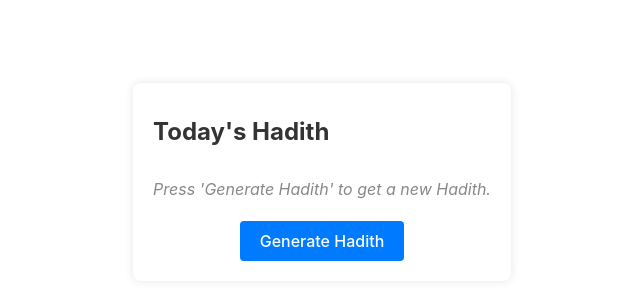
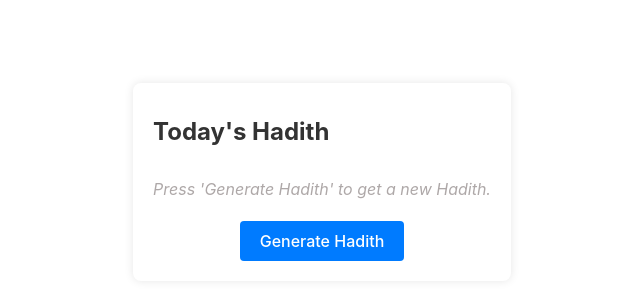
Before and after one commit to Tesnim19/hadith-generator, a React (Vite) app: page / in a window 1280 px wide. Shown: the part 218-518 px from the top of the page, without its empty margins (318-958 px from the left). Built offline with nearby package versions, Linux system fonts and the light colour scheme; no server answers.

Commit message:
few color changes

```diff
--- a/src/HadithComponent.css
+++ b/src/HadithComponent.css
@@ -27,11 +27,11 @@
 
 .hadith-reference {
   font-style: italic;
-  color: #666;
+  color: #4c4b4b;
 }
 
 .no-hadith-message {
-  color: #888;
+  color: #aea8a8;
   font-style: italic;
 }
 
@@ -42,7 +42,7 @@
 }
 
 .favorited {
-  color: #dc3545;
+  color: #a3454e;
 }
 
 .generate-button {
```
